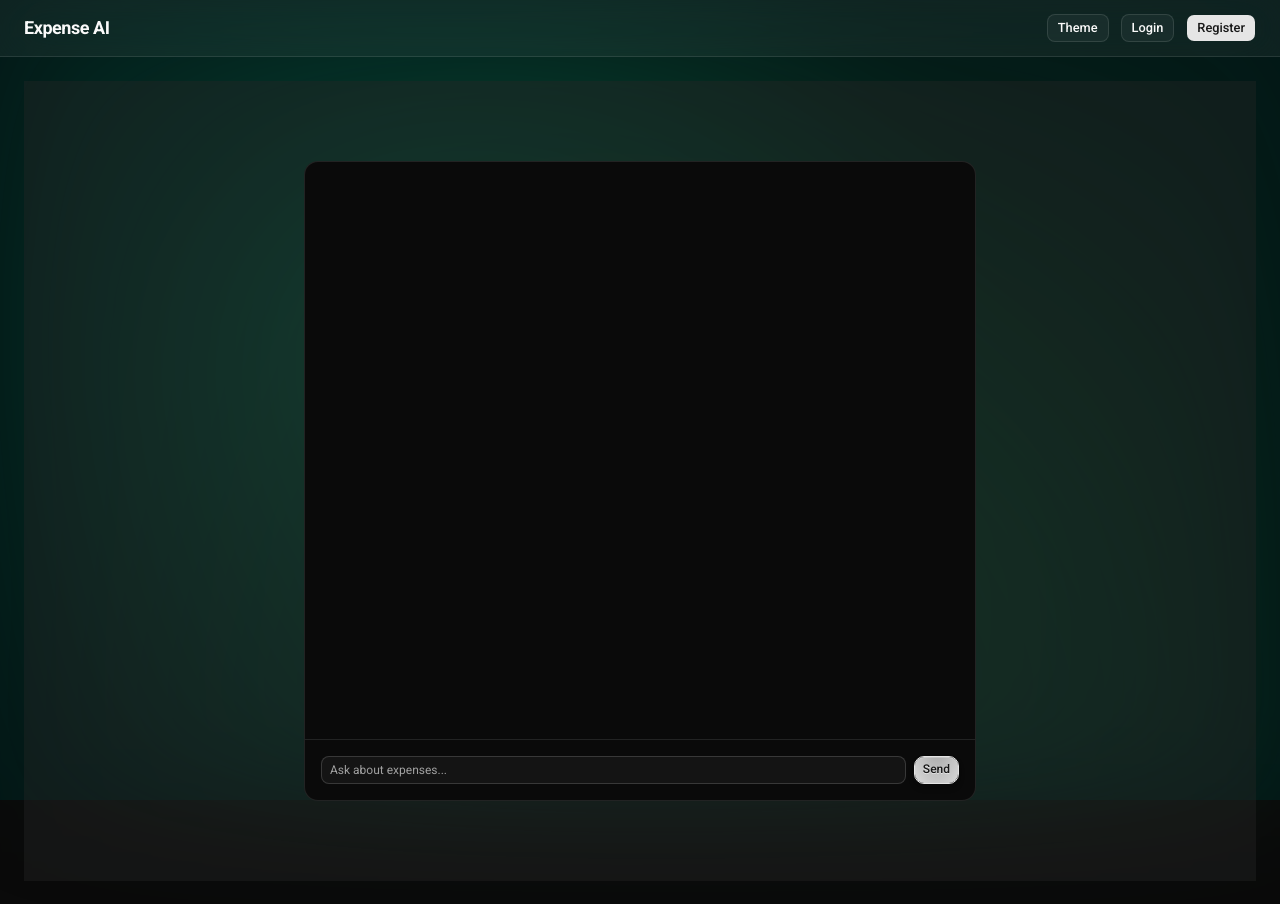
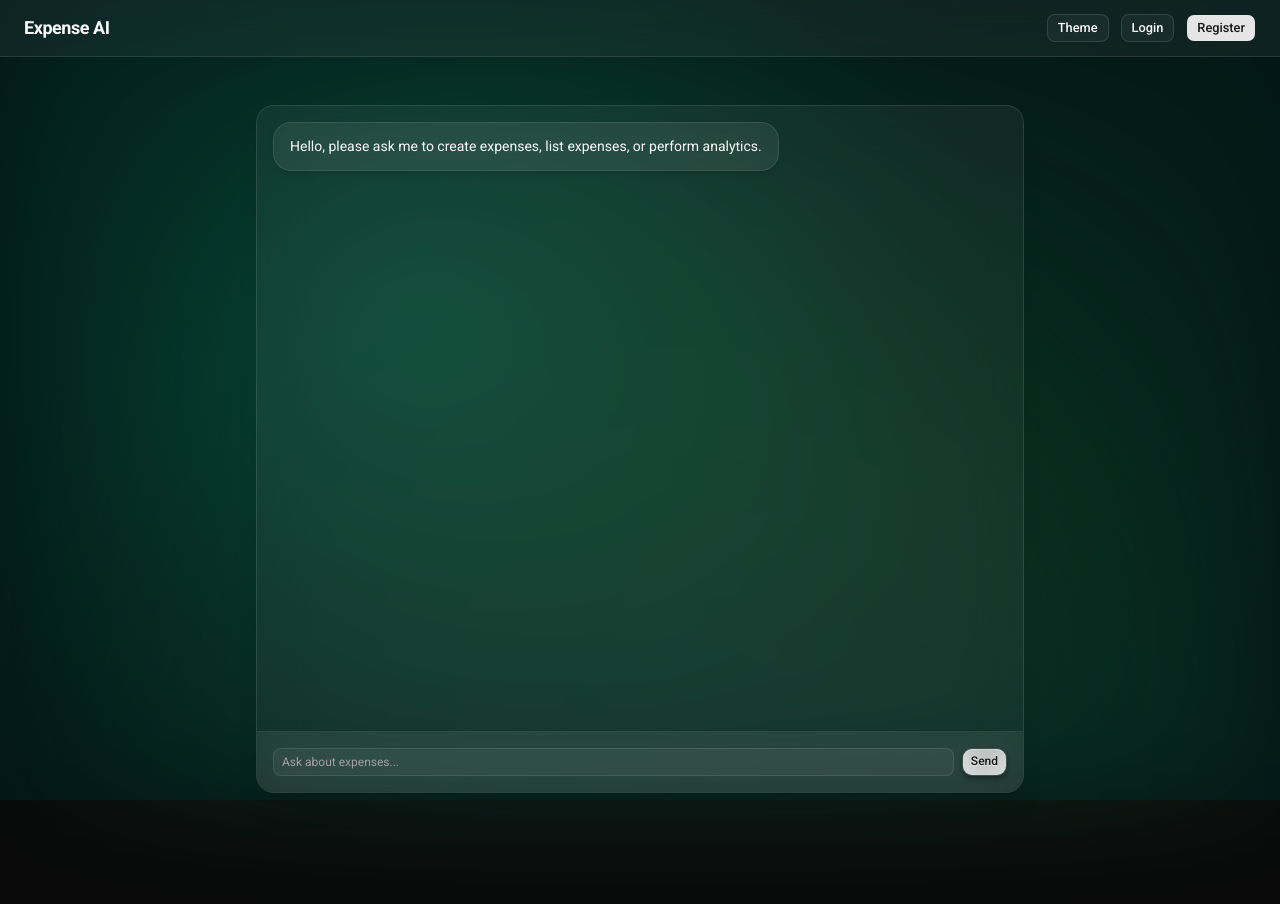
Before and after one commit to RedK22/aurum-ai-expense-tracker, a Next.js app in the folder frontend/: page /chat in a window 1280 px wide. After the commit the page ends 841 px from the top, so only its background shows below. Built offline with nearby package versions, Linux system fonts and the light colour scheme.

Commit message:
Chat Page done

```diff
--- a/frontend/app/chat/page.js
+++ b/frontend/app/chat/page.js
@@ -2,8 +2,8 @@ import ChatContainer from "@/components/chat/chat-container";
 
 export default function ChatPage() {
   return (
-    <div className="h-screen flex justify-center items-center bg-muted/40">
-      <div className="w-full max-w-2xl h-[80vh]">
+    <div className="h-[calc(100vh-64px)] flex justify-center px-4">
+      <div className="w-full max-w-3xl h-full py-6">
         <ChatContainer />
       </div>
     </div>
--- a/frontend/components/chat/chat-container.jsx
+++ b/frontend/components/chat/chat-container.jsx
@@ -5,7 +5,13 @@ import ChatMessage from "./chat-message";
 import ChatInput from "./chat-input";
 
 export default function ChatContainer() {
-  const [messages, setMessages] = useState([]);
+  const [messages, setMessages] = useState([
+    {
+      role: "assistant",
+      content:
+        "Hello, please ask me to create expenses, list expenses, or perform analytics.",
+    },
+  ]);
 
   const sendMessage = async (text) => {
     const userMessage = {
@@ -51,14 +57,24 @@ export default function ChatContainer() {
   };
 
   return (
-    <div className="flex flex-col h-full border rounded-xl bg-background">
+    <div className="flex flex-col h-full border border-white/10 rounded-2xl bg-white/5 backdrop-blur-xl shadow-xl overflow-hidden">
+      {/* Messages */}
       <div className="flex-1 overflow-y-auto p-4 space-y-4">
+        {messages.length === 0 && (
+          <div className="text-sm text-muted-foreground text-center mt-10">
+            Ask anything about your expenses 💬
+          </div>
+        )}
+
         {messages.map((msg, i) => (
           <ChatMessage key={i} message={msg} />
         ))}
       </div>
 
-      <ChatInput onSend={sendMessage} />
+      {/* Input */}
+      <div className="border-t border-white/10">
+        <ChatInput onSend={sendMessage} />
+      </div>
     </div>
   );
 }
--- a/frontend/components/chat/chat-input.jsx
+++ b/frontend/components/chat/chat-input.jsx
@@ -21,15 +21,21 @@ export default function ChatInput({onSend}) {
   };
 
   return (
-    <div className="flex gap-2 p-4 border-t">
+    <div className="flex gap-2 p-4 bg-white/5 backdrop-blur-xl">
       <Input
         placeholder="Ask about expenses..."
         value={text}
         onChange={(e) => setText(e.target.value)}
         onKeyDown={handleKeyDown}
+        className="bg-transparent border-white/10 focus:border-white/20"
       />
 
-      <Button onClick={handleSend}>Send</Button>
+      <Button
+        onClick={handleSend}
+        className="bg-white/10 hover:bg-white/20 border border-white/10"
+      >
+        Send
+      </Button>
     </div>
   );
 }
--- a/frontend/components/chat/chat-message.jsx
+++ b/frontend/components/chat/chat-message.jsx
@@ -4,18 +4,20 @@ export default function ChatMessage({message}) {
   return (
     <div className={`flex ${isUser ? "justify-end" : "justify-start"}`}>
       <div
-        className={`rounded-lg px-4 py-3 max-w-[80%] ${
-          isUser ? "bg-primary text-primary-foreground" : "bg-muted"
+        className={`rounded-2xl px-4 py-3 max-w-[80%] shadow-md border ${
+          isUser
+            ? "bg-white/10 border-white/10 backdrop-blur-xl"
+            : "bg-white/5 border-white/10 backdrop-blur-xl"
         }`}
       >
         {/* Expense Created */}
         {message.expenseCreated && (
           <div className="space-y-2">
-            <div className="text-sm font-semibold text-green-500">
+            <div className="text-sm font-semibold text-green-400">
               ✅ Expense Created
             </div>
 
-            <div className="border rounded-md p-3 bg-background text-sm">
+            <div className="border border-white/10 rounded-lg p-3 bg-white/5 text-sm">
               <div className="font-medium">{message.expenseCreated.title}</div>
 
               <div className="text-lg font-semibold">
@@ -38,7 +40,7 @@ export default function ChatMessage({message}) {
             {message.expenses.map((e, i) => (
               <div
                 key={i}
-                className="border rounded-md p-3 bg-background text-sm"
+                className="border border-white/10 rounded-lg p-3 bg-white/5 text-sm"
               >
                 <div className="font-medium">
                   ₹{e.amount} — {e.title}
@@ -52,9 +54,9 @@ export default function ChatMessage({message}) {
           </div>
         )}
 
-        {/* Normal AI message */}
+        {/* Normal message */}
         {!message.expenseCreated && !message.expenses && (
-          <p className="text-sm">{message.content}</p>
+          <p className="text-sm leading-relaxed">{message.content}</p>
         )}
       </div>
     </div>
--- a/frontend/components/navbar.jsx
+++ b/frontend/components/navbar.jsx
@@ -57,6 +57,9 @@ export default function Navbar() {
             <Link href="/subscriptions" className="hover:text-white transition">
               Subscriptions
             </Link>
+            <Link href="/chat" className="hover:text-white transition">
+              AI Chat
+            </Link>
           </div>
         )}
 
```
